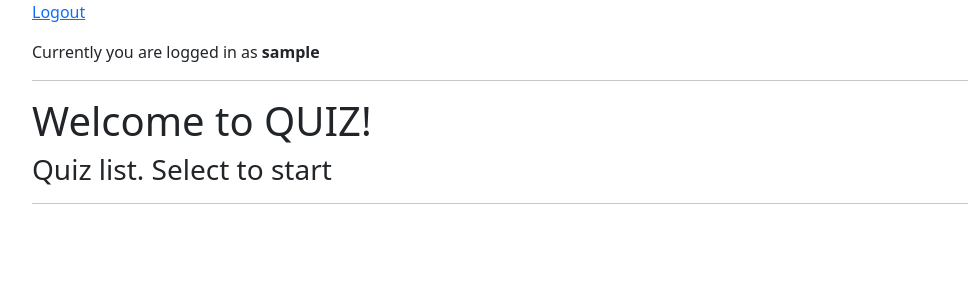
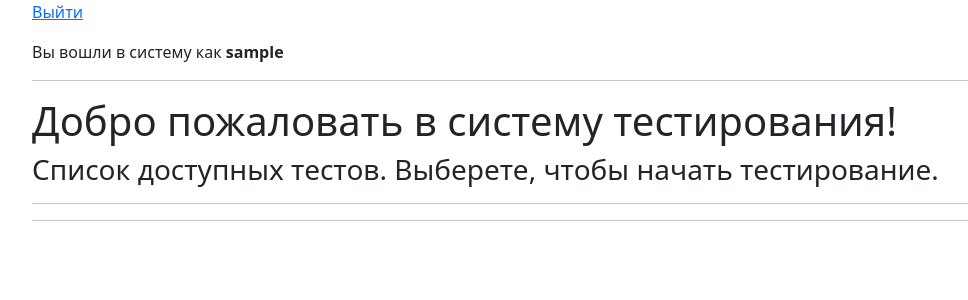
Before and after one commit to AlexanderUp/quiz, a Django app: page / in a window 1280 px wide. Shown: the top 300 px of the page, without its empty margins (50-1018 px from the left). Run offline with Django 4.2, Linux system fonts and the light colour scheme; the visitor is signed in with stand-in values (Sample User, id 1); data that the repository does not hold is empty; some libraries are stand-ins or nearby versions.

Commit message:
Refactored

```diff
--- a/quiz/quiz/settings.py
+++ b/quiz/quiz/settings.py
@@ -162,3 +162,9 @@ LOGGING = {
 # project related setting
 MAX_MODEL_OBJ_STR_LENGHT = 150
 QUIZ_MAX_QUESTION_COUNT = 10
+
+# loading custom settings from settings_local.py
+path_to_settings_local = BASE_DIR / 'quiz' / 'settings_local.py'
+
+if path_to_settings_local.exists():
+    from .settings_local import *
--- a/quiz/templates/includes/footer.html
+++ b/quiz/templates/includes/footer.html
@@ -2,7 +2,7 @@
     {% if view_name != "questions:index" %}
         <div class="container">
             <hr>
-            <p><a href="{% url 'questions:index' %}">Back to Index</a></p>
+            <p><a href="{% url 'questions:index' %}">К списку тестов</a></p>
         </div>
     {% endif %}
 {% endwith %}
--- a/quiz/templates/includes/header.html
+++ b/quiz/templates/includes/header.html
@@ -1,11 +1,11 @@
 <div class="container">
     {% if user.is_authenticated %}
-        <p><a href="{% url 'users:logout' %}">Logout</a></p>
-        <p>Currently you are logged in as <b>{{ user.username }}</b></p>
+        <p><a href="{% url 'users:logout' %}">Выйти</a></p>
+        <p>Вы вошли в систему как <b>{{ user.username }}</b></p>
     {% elif user.is_anonymous %}
-        <a href="{% url 'users:login' %}">Login</a>
-        <a href="{% url 'users:signup' %}">Signup</a>
-        <p>You are not logged in.</p>
+        <a href="{% url 'users:login' %}">Войти</a>
+        <a href="{% url 'users:signup' %}">Зарегистрироваться</a>
+        <p>Вы не вошли в систему.</p>
     {% endif %}
     <hr>
 </div>
--- a/quiz/templates/questions/index.html
+++ b/quiz/templates/questions/index.html
@@ -2,8 +2,9 @@
 {% block title %}Quiz Index{% endblock %}
 {% block content %}
 <div class="container">
-    <h1>Welcome to QUIZ!</h1>
-    <h3>Quiz list. Select to start</h3>
+    <h1>Добро пожаловать в систему тестирования!</h1>
+    <h3>Список доступных тестов. Выберете, чтобы начать тестирование.</h3>
+    <hr>
     {% for object in object_list %}
         <p><a href="{% url 'questions:start_quiz' object.pk %}">{{ object.name }}</a></p>
     {% endfor %}
--- a/quiz/templates/questions/quiz.html
+++ b/quiz/templates/questions/quiz.html
@@ -2,9 +2,9 @@
 {% block title %}Quiz{% endblock %}
 {% block content %}
     <div class="container">
-        <h1>Quiz</h1>
-        <p>Question #{{ request.session.current_question_number }}</p>
-        <p>Questions left: {{ request.session.questions_remain }}</p>
+        <h1>Текущий вопрос</h1>
+        <p>Вопрос #{{ request.session.current_question_number }}</p>
+        <p>Осталось вопросов: {{ request.session.questions_remain }}</p>
         <!-- <p>Current question stack: {# {{ request.session.question_pks }} #}</p> -->
         <hr>
     </div>
```
Also changed, not shown: quiz/templates/questions/quiz_result.html (+5 -9 lines).
